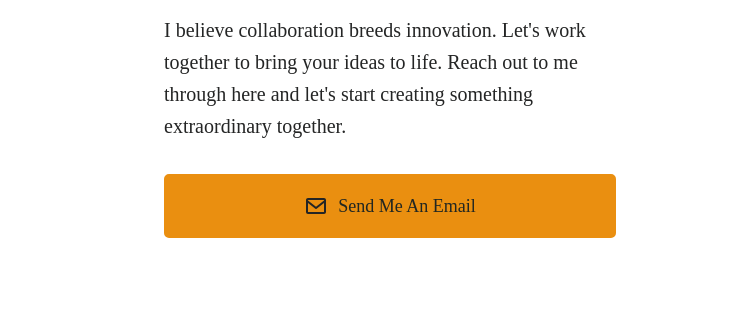
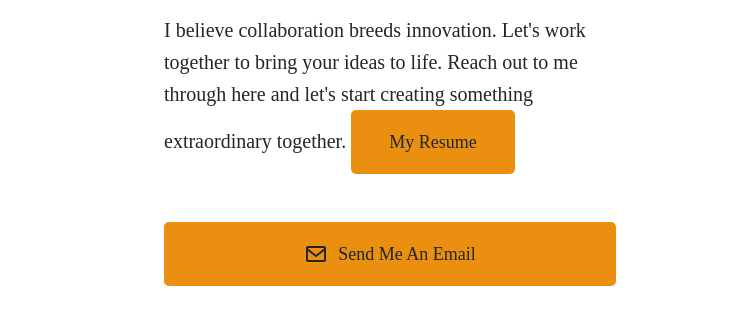
Before and after one commit to Pratiks-Patil/Pratik-s-Portfolio, a plain HTML site: page contact.html in a window 1280 px wide. Shown: the part 634-954 px from the top of the page, 0-742 px from the left. Drawn offline with Linux system fonts and the light colour scheme.

Commit message:
Update contact.html

```diff
--- a/contact.html
+++ b/contact.html
@@ -109,6 +109,7 @@
                                 <div class="column xl-6 md-12 contact-cta">
                                     <p>
                                     I believe collaboration breeds innovation. Let's work together to bring your ideas to life. Reach out to me through here and let's start creating something extraordinary together.
+                                    <a href="https://drive.usercontent.google.com/u/5/uc?id=1JdjfUAZdzb9GBhThJVKY7rguz0tFb9Ml&export=download" class="btn btn--primary">My Resume</a>
 
                                     </p>
 
```
